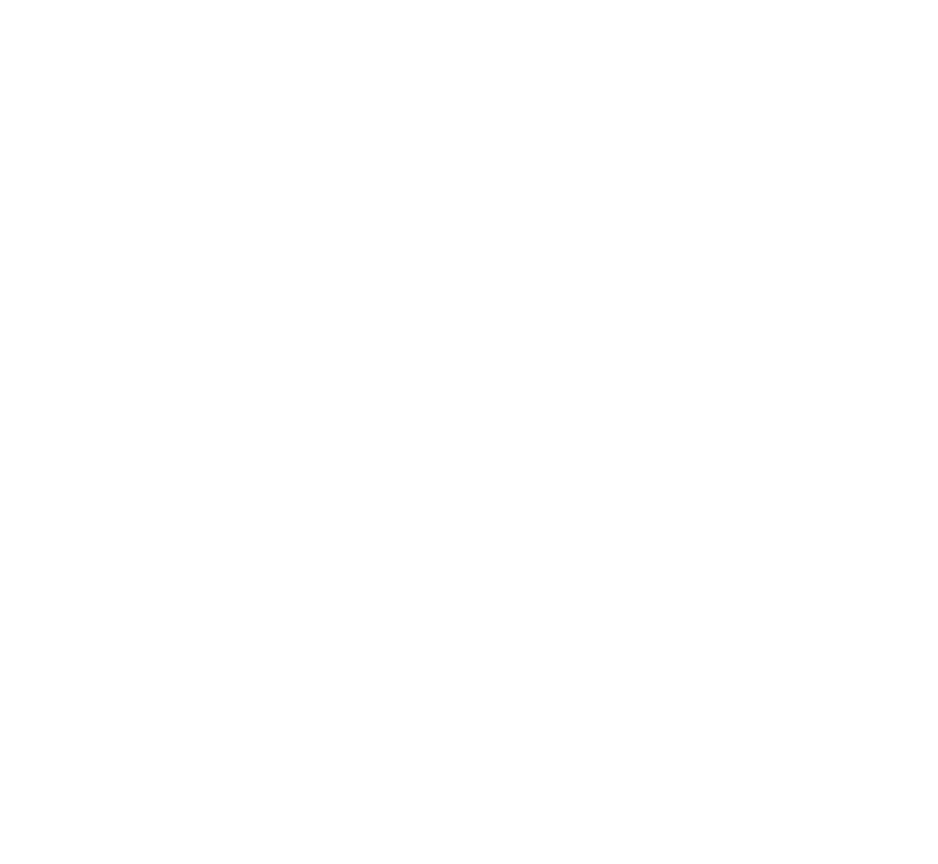
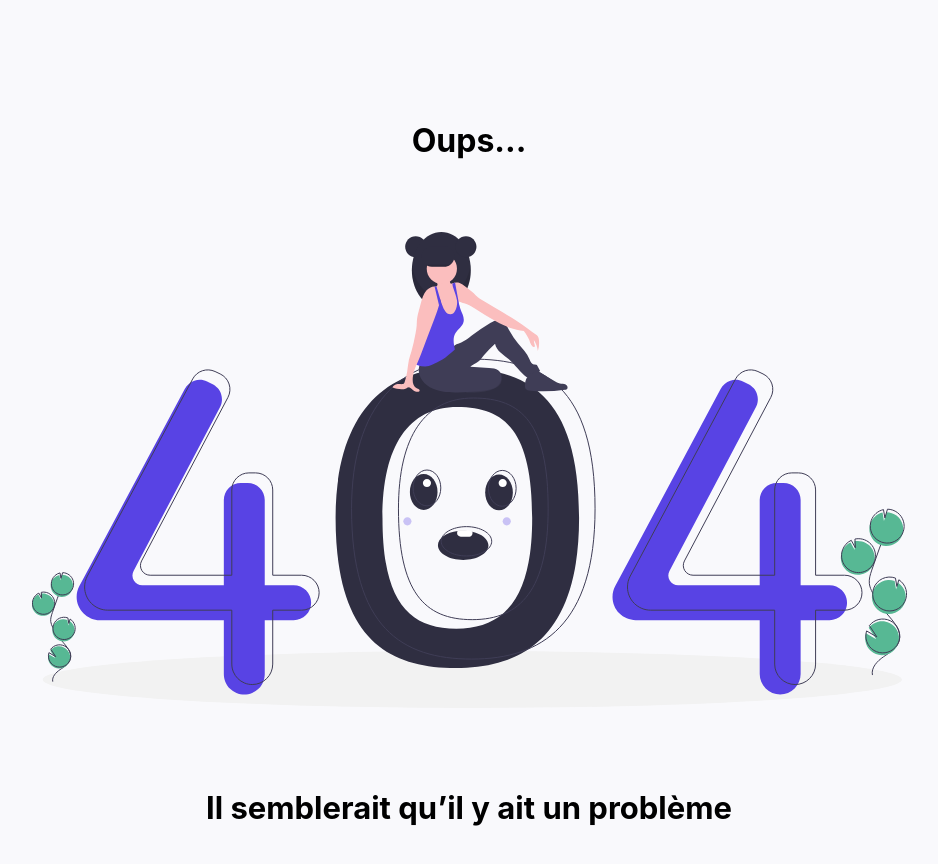
Before and after one commit to Ibikivan/Shiny_agency_react, a React (Create React App) app: page /Survey in a window 1280 px wide. Shown: the part 200-1064 px from the top of the page, without its empty margins (171-1109 px from the left). Before the commit the page ends 800 px from the top, so only its background shows below. Built offline with nearby package versions, Linux system fonts and the light colour scheme.

Commit message:
Error page added

```diff
--- a/src/components/Error/index.jsx
+++ b/src/components/Error/index.jsx
@@ -1,8 +1,30 @@
+import styled from 'styled-components';
+import back404 from '../../assets/404.svg';
+
+const Container = styled.div`
+    display: flex;
+    flex-direction: column;
+    justify-content: center;
+    align-items: center;
+    background: #F9F9FC;
+    margin: 90px;
+    padding: 100px;
+    gap: 50px;
+`
+
+const StyledP = styled.p`
+    font-size: 31px;
+    font-weight: 700;
+    line-height: normal;
+`
+
 function Error() {
     return (
-        <div>
-            <h1>Oups 🙈 Cette page n'existe pas</h1>
-        </div>
+        <Container>
+            <h1>Oups...</h1>
+            <img src={back404} alt="Error page background" />
+            <StyledP>Il semblerait qu’il y ait un problème</StyledP>
+        </Container>
     )
 }
 
```
